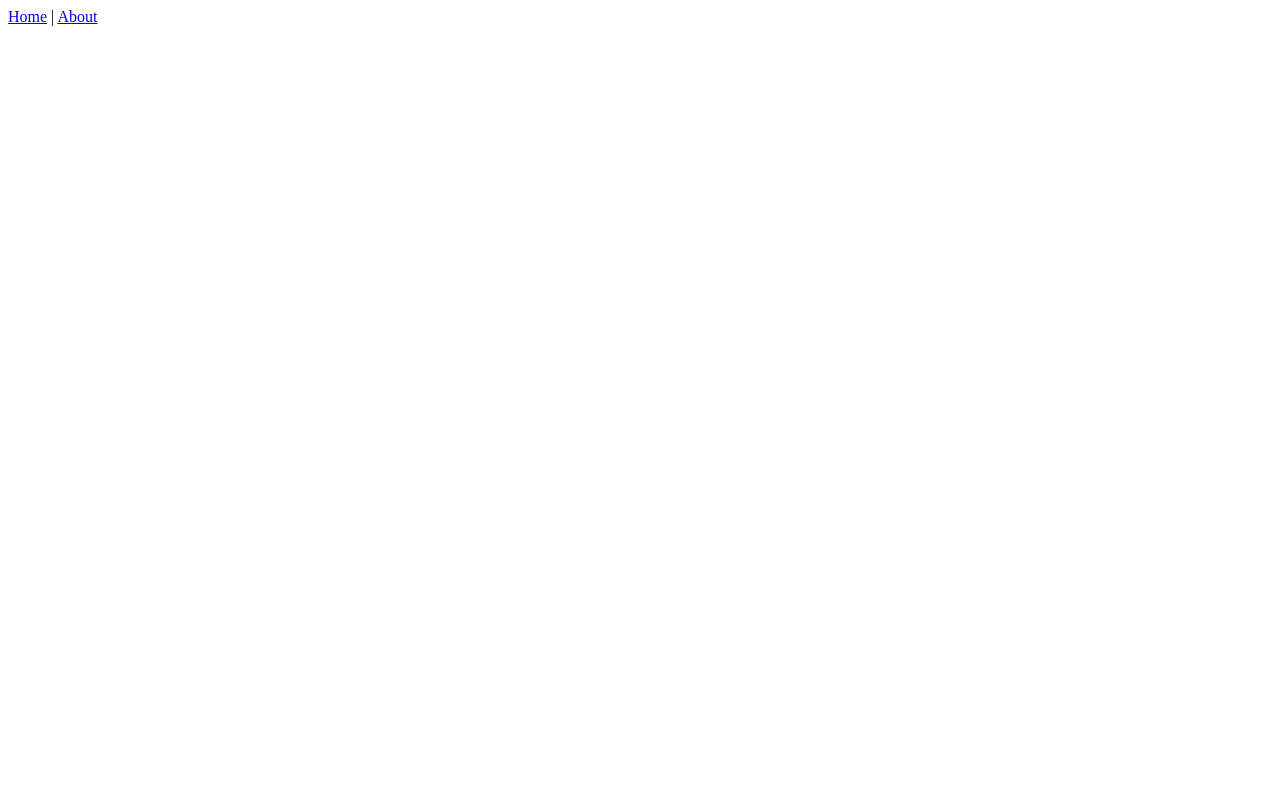
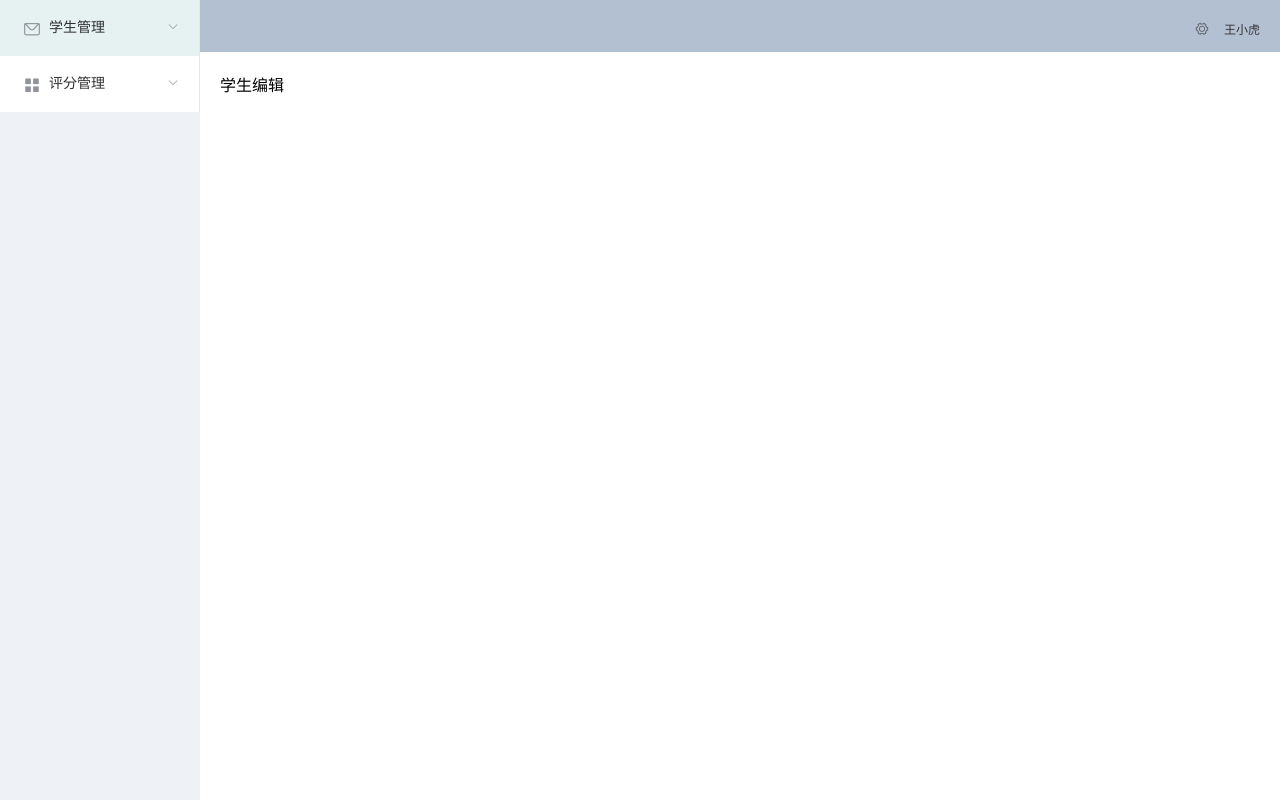
Before and after one commit to qiu3291002845/studentAdmin, a Vue app: page /edit in a window 1280 px wide. Built offline with nearby package versions, Linux system fonts and the light colour scheme.

Commit message:
项目开始！

```diff
--- a/src/App.vue
+++ b/src/App.vue
@@ -7,9 +7,14 @@
 <script>
 export default {
   components: {
-    Main: () => import("./views/main/Main"),
+    Main: () => import("./views/Main/Main"),
   },
 };
 </script>
 
-<style scoped></style>
+<style lang="scss">
+* {
+  margin: 0;
+  padding: 0;
+}
+</style>
--- a/src/router/index.js
+++ b/src/router/index.js
@@ -1,29 +1,35 @@
-import Vue from 'vue'
-import VueRouter from 'vue-router'
-import Home from '../views/Home.vue'
+import Vue from "vue";
+import VueRouter from "vue-router";
 
-Vue.use(VueRouter)
+Vue.use(VueRouter);
 
 const routes = [
   {
-    path: '/',
-    name: 'Home',
-    component: Home
+    path: "/",
+    name: "Student",
+    component: () => import("../views/Student/table/Student.vue"),
   },
   {
-    path: '/about',
-    name: 'About',
-    // route level code-splitting
-    // this generates a separate chunk (about.[hash].js) for this route
-    // which is lazy-loaded when the route is visited.
-    component: () => import(/* webpackChunkName: "about" */ '../views/About.vue')
-  }
-]
+    path: "/edit",
+    name: "StudentEdit",
+    component: () => import("../views/Student/edit/StudentEdit.vue"),
+  },
+  {
+    path: "/score",
+    name: "Score",
+    component: () => import("../views/Score/table/ScoreEdit.vue"),
+  },
+  {
+    path: "/scoreEdit",
+    name: "ScoreEdit",
+    component: () => import("../views/Score/edit/ScoreEdit.vue"),
+  },
+];
 
 const router = new VueRouter({
-  mode: 'history',
+  mode: "history",
   base: process.env.BASE_URL,
-  routes
-})
+  routes,
+});
 
-export default router
+export default router;
--- a/src/views/About.vue
+++ /dev/null
@@ -1,5 +0,0 @@
-<template>
-  <div class="about">
-    <h1>This is an about page</h1>
-  </div>
-</template>
--- a/src/views/Home.vue
+++ b/src/views/Home.vue
@@ -1,18 +1,18 @@
 <template>
   <div class="home">
-    <img alt="Vue logo" src="../assets/logo.png">
-    <HelloWorld msg="Welcome to Your Vue.js App"/>
+    <img alt="Vue logo" src="../assets/logo.png" /><br />
+    <img alt="Vue logo" src="../assets/logo.png" /><br />
+    <img alt="Vue logo" src="../assets/logo.png" /><br />
+    <img alt="Vue logo" src="../assets/logo.png" /><br />
+    <img alt="Vue logo" src="../assets/logo.png" /><br />
   </div>
 </template>
 
 <script>
 // @ is an alias to /src
-import HelloWorld from '@/components/HelloWorld.vue'
 
 export default {
-  name: 'Home',
-  components: {
-    HelloWorld
-  }
-}
+  name: "Home",
+  components: {},
+};
 </script>
--- /dev/null
+++ b/src/views/Score/edit/ScoreEdit.vue
@@ -0,0 +1,11 @@
+<template>
+  <div>
+    评分系统
+  </div>
+</template>
+
+<script>
+export default {};
+</script>
+
+<style scoped></style>
--- /dev/null
+++ b/src/views/Score/table/ScoreEdit.vue
@@ -0,0 +1,11 @@
+<template>
+  <div>
+    评分编辑
+  </div>
+</template>
+
+<script>
+export default {};
+</script>
+
+<style scoped></style>
--- /dev/null
+++ b/src/views/Student/edit/StudentEdit.vue
@@ -0,0 +1,9 @@
+<template>
+  <div>学生编辑</div>
+</template>
+
+<script>
+export default {};
+</script>
+
+<style scoped></style>
--- /dev/null
+++ b/src/views/Student/table/Student.vue
@@ -0,0 +1,9 @@
+<template>
+  <div>学生系统</div>
+</template>
+
+<script>
+export default {};
+</script>
+
+<style scoped></style>
--- a/src/views/main/Main.vue
+++ b/src/views/main/Main.vue
@@ -1,37 +1,89 @@
 <template>
-  <div id="app">
-    <div id="nav">
-      <router-link to="/">Home</router-link> |
-      <router-link to="/about">About</router-link>
-    </div>
-    <transition name="left" mode="out-in">
-      <router-view />
-    </transition>
-  </div>
+  <el-container>
+    <el-aside
+      width="200px"
+      style="background-color: rgb(238, 241, 246);height:100vh"
+    >
+      <el-menu router>
+        <el-submenu index="1">
+          <template slot="title"
+            ><i class="el-icon-message"></i>学生管理</template
+          >
+          <el-menu-item-group>
+            <template slot="title">学生系统</template>
+            <el-menu-item index="/">学生管理</el-menu-item>
+            <el-menu-item index="/edit">学生编辑</el-menu-item>
+          </el-menu-item-group>
+        </el-submenu>
+        <el-submenu index="2">
+          <template slot="title"><i class="el-icon-menu"></i>评分管理</template>
+          <el-menu-item-group>
+            <template slot="title">评分系统</template>
+            <el-menu-item index="/score">评分系统</el-menu-item>
+            <el-menu-item index="/scoreEdit">评分编辑</el-menu-item>
+          </el-menu-item-group>
+        </el-submenu>
+      </el-menu>
+    </el-aside>
+
+    <el-container style="height:100vh;">
+      <el-header style="text-align: right; font-size: 12px;height:6.5vh">
+        <el-dropdown>
+          <i class="el-icon-setting" style="margin-right: 15px"></i>
+          <el-dropdown-menu slot="dropdown">
+            <el-dropdown-item>查看</el-dropdown-item>
+            <el-dropdown-item>新增</el-dropdown-item>
+            <el-dropdown-item>删除</el-dropdown-item>
+          </el-dropdown-menu>
+        </el-dropdown>
+        <span>王小虎</span>
+      </el-header>
+
+      <el-main height="height:5vh;">
+        <transition name="left" mode="out-in">
+          <router-view />
+        </transition>
+      </el-main>
+    </el-container>
+  </el-container>
 </template>
 
-<script>
-export default {
-  name: "Main",
-};
-</script>
 <style lang="scss">
 .left-enter {
   transform: translateX(100%);
 }
 
-.left-enter-active {
-  transition: 0.35s;
+.left-enter-active,
+.left-leave-active {
+  transition: 0.2s;
 }
-
 .left-leave-to {
   transform: translateX(-100%);
 }
 
-.left-leave-active {
-  transition: 0.35s;
+.el-header {
+  background-color: #b3c0d1;
+  color: #333;
+  line-height: 60px;
 }
-body {
-  overflow-x: hidden;
+
+.el-aside {
+  color: #333;
 }
 </style>
+
+<script>
+export default {
+  name: "Main",
+  data() {
+    const item = {
+      date: "2016-05-02",
+      name: "王小虎",
+      address: "上海市普陀区金沙江路 1518 弄",
+    };
+    return {
+      tableData: Array(20).fill(item),
+    };
+  },
+};
+</script>
```
